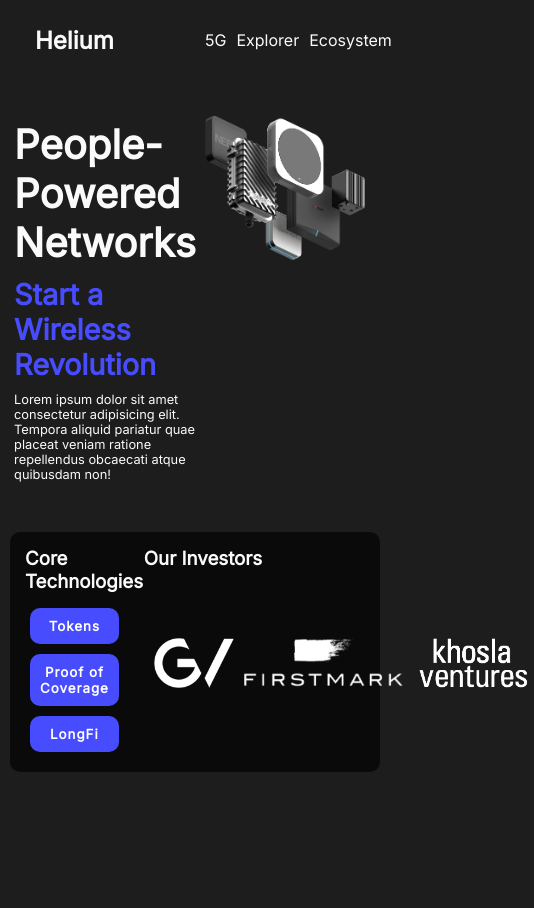
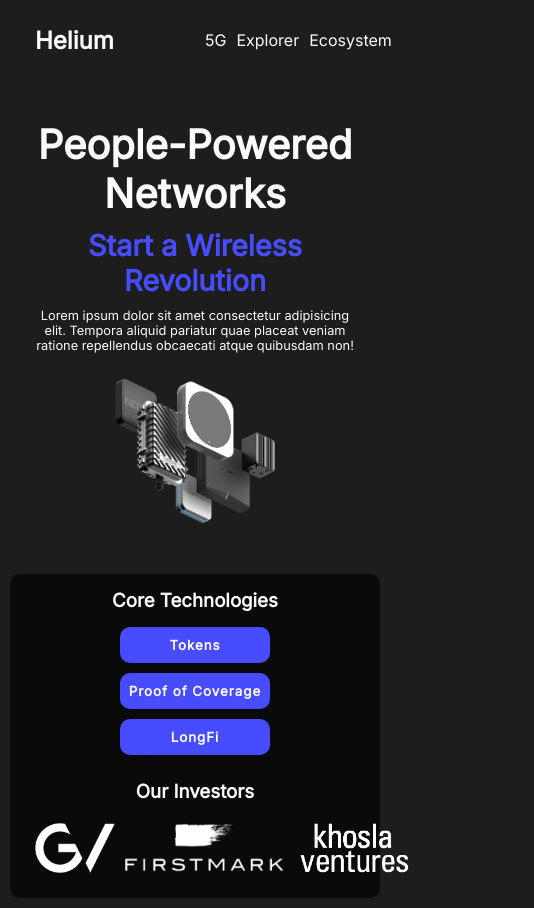
Before and after one commit to makina06/CSS-TP1, a plain HTML site: page index.html in a window 390 px wide. Shown: the whole page, 534 px wide, since content can reach past the window. Before the commit the page ends 854 px from the top, so only its background shows below. Drawn offline with Linux system fonts and the light colour scheme.

Commit message:
responsive first desktop done

```diff
--- a/styles.css
+++ b/styles.css
@@ -96,16 +96,34 @@ button {
     max-height: 60px;
 }
 
-@media screen and (max-width: 750px){
-    h1{
-    font-size:2.5rem ;
+@media screen and (max-width: 850px) {
+    h1 {
+        font-size: 2.5rem;
     }
 }
-@media screen and (max-width: 650px){
-    h1{
-    font-size:2.5rem ;
+@media screen and (max-width: 650px) {
+    h1 {
+        font-size: 2.5rem;
     }
-    .header{
-
+    .header {
+        display: block;
+    }
+    .header-left {
+        width: 100%;
+        text-align: center;
+    }
+    .header-right {
+        margin: 0 auto;
+    }
+    .infos {
+        display: block;
+    }
+    .infos-left,
+    .infos-right {
+        text-align: center;
+    }
+    button {
+        min-width: 150px;
+        margin: 5px auto;
     }
 }
```
